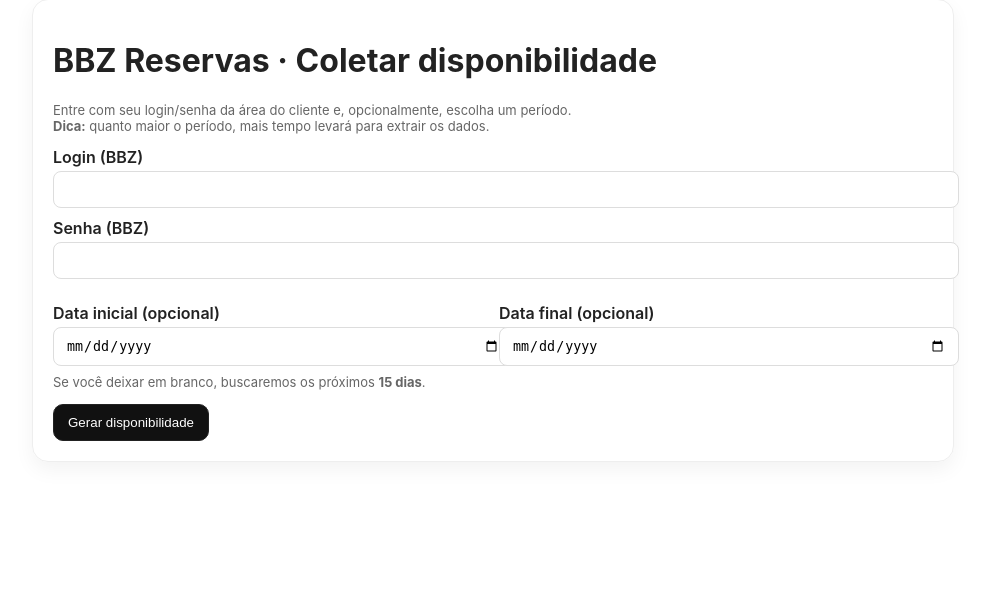
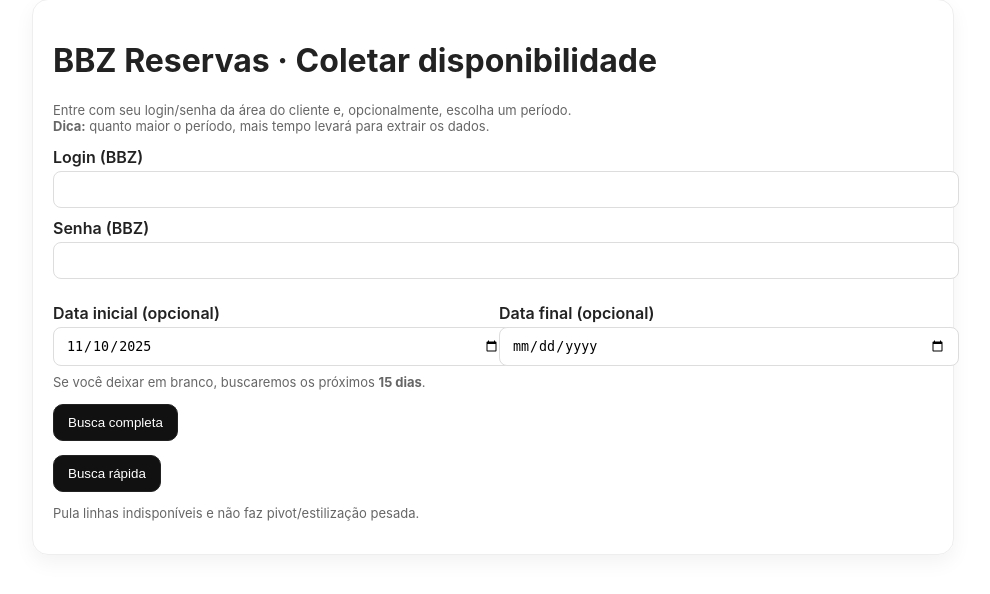
Before and after one commit to itokey12/bbz-reservas-app, a FastAPI app: page / in a window 1280 px wide. Shown: the part 25-619 px from the top of the page, without its empty margins (147-1137 px from the left). Run offline with FastAPI, Linux system fonts and the light colour scheme.

Commit message:
Update index.html

```diff
--- a/app/templates/index.html
+++ b/app/templates/index.html
@@ -28,6 +28,24 @@
     Se você deixar em branco, buscaremos os próximos <strong>15 dias</strong>.
   </p>
 
-  <div class="mt"><button class="btn" type="submit">Gerar disponibilidade</button></div>
+<div class="mt">
+  <button class="btn" type="submit">Busca completa</button>
+</div>
+<div class="mt">
+  <button class="btn" type="submit" formaction="/run_fast">
+    Busca rápida
+  </button>
+  <p class="muted">Pula linhas indisponíveis e não faz pivot/estilização pesada.</p>
+</div>
 </form>
+<script>
+  document.addEventListener('DOMContentLoaded', function() {
+    const today = new Date().toISOString().split('T')[0];
+    const startInput = document.getElementById('start_date');
+    if (startInput && !startInput.value) {
+      startInput.value = today;
+    }
+  });
+</script>
+
 {% endblock %}
```
